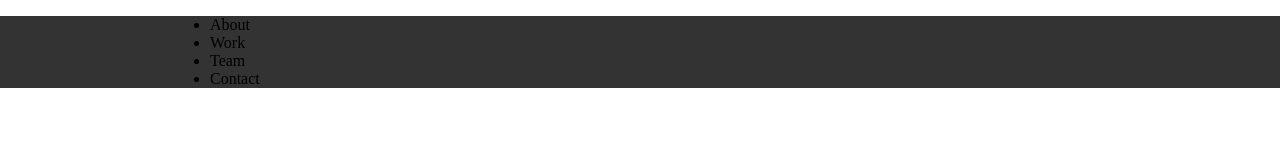
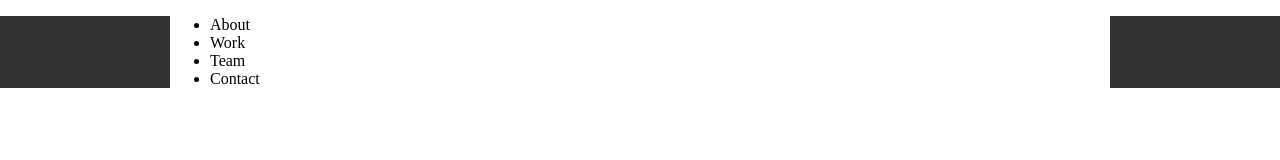
Before and after one commit to pook31/highsmith_plumb, a plain HTML site: page indexbrd..html in a window 1280 px wide. Drawn offline with Linux system fonts and the light colour scheme; files that its build step writes are made by us from their sources.

Commit message:
update coors

```diff
--- a/resouces/style.css
+++ b/resouces/style.css
@@ -15,6 +15,6 @@ html, body {
   background-color: #333333;
 }
 ul {
-  background-color: dark-blue;
-  font: Logo__blue_50
+  background-color: white;
+  font: Logo__blue_50;
 }
```
